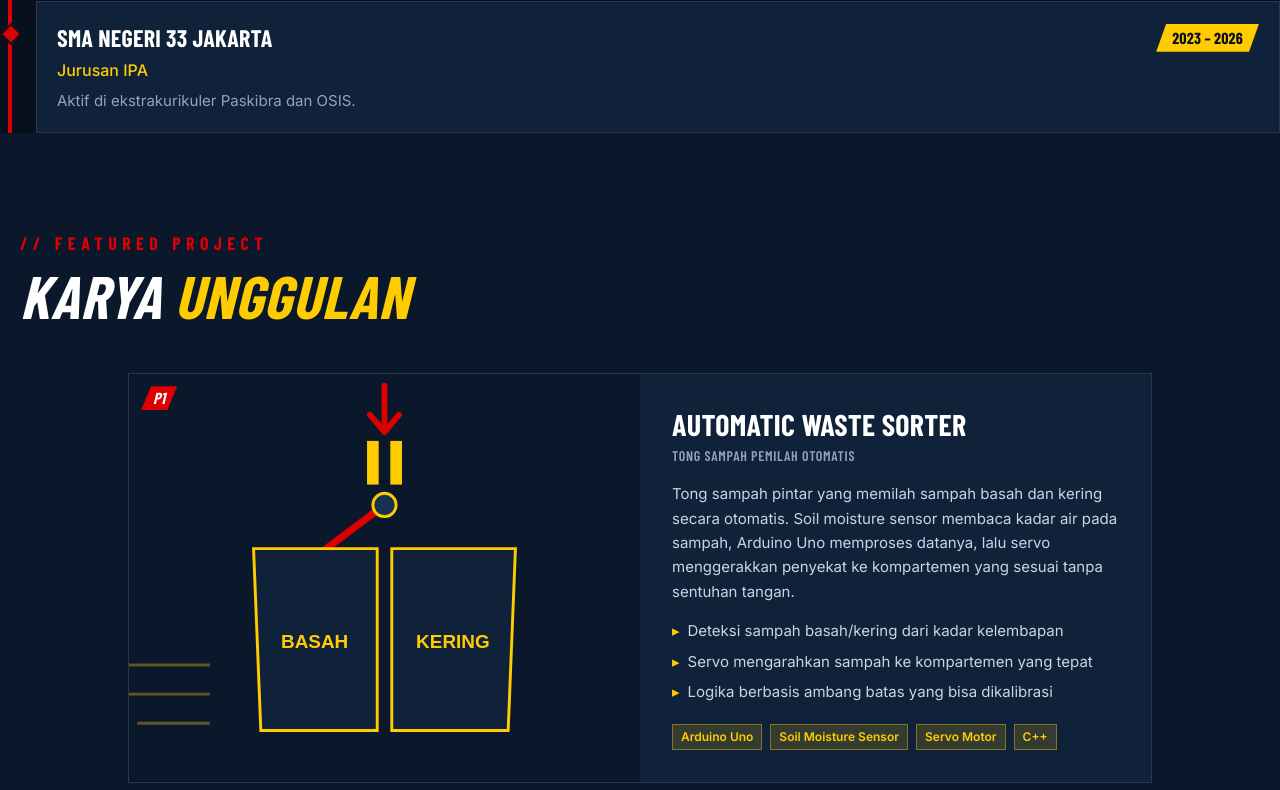
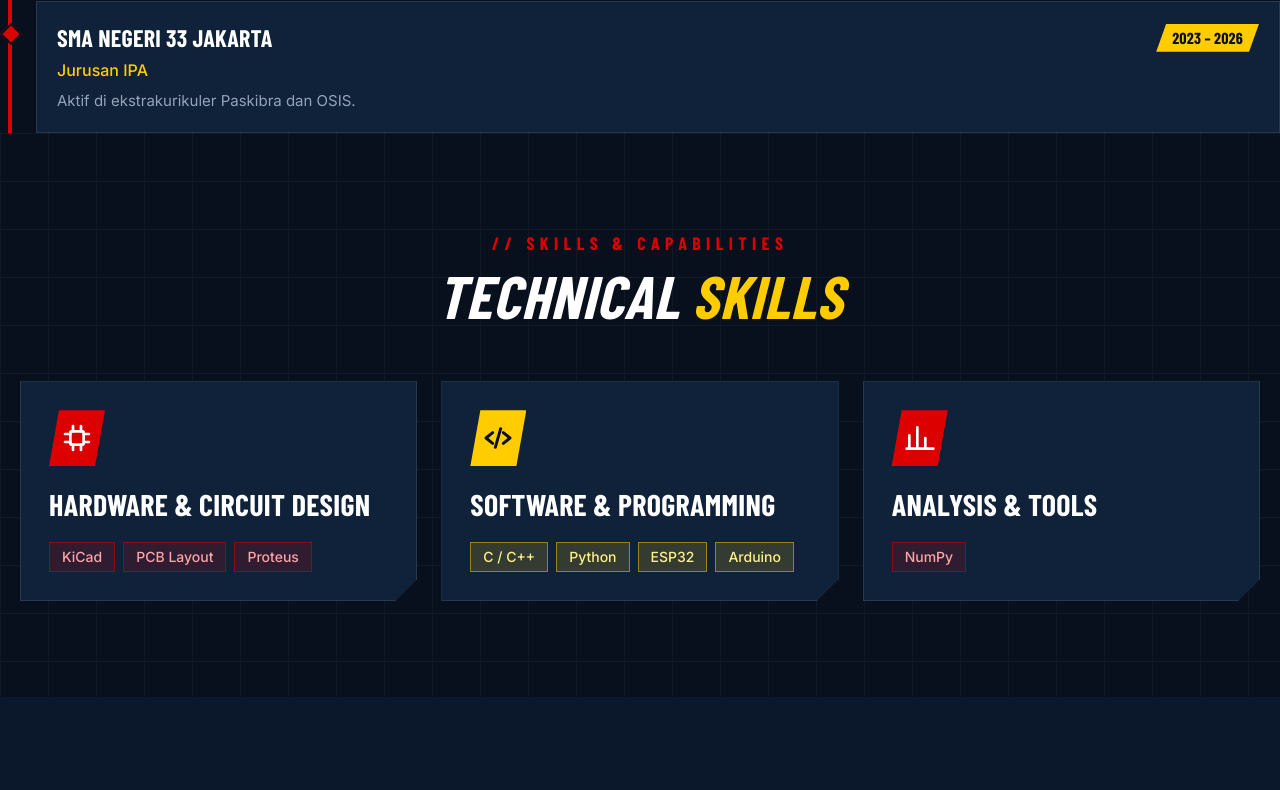
Before and after one commit to jshuaaprianto/portofolio, a plain HTML site: page index.html in a window 1280 px wide. Shown: the part 1777-2567 px from the top of the page. Drawn offline with nearby package versions, Linux system fonts and the light colour scheme; a web font is replaced by a local one.

Commit message:
Update index.html

```diff
--- a/index.html
+++ b/index.html
@@ -194,6 +194,51 @@
   </div>
 </section>
 
+<section id="skills" class="py-24 bg-navy-950 grid-bg">
+  <div class="max-w-7xl mx-auto px-5">
+    <div class="reveal text-center">
+      <p class="font-display font-bold uppercase tracking-[0.3em] text-crimson text-lg">// Skills &amp; Capabilities</p>
+      <h2 class="font-display font-extrabold italic uppercase text-5xl md:text-6xl text-white mt-2">Technical <span class="text-speed">Skills</span></h2>
+    </div>
+
+    <div class="mt-14 grid md:grid-cols-3 gap-6">
+      <!-- Hardware -->
+      <div class="card reveal slant-card bg-navy-800 border border-white/10 p-7">
+        <div class="w-14 h-14 bg-crimson flex items-center justify-center mb-5 slant-btn">
+          <svg class="w-8 h-8 text-white" fill="none" stroke="currentColor" stroke-width="2" viewBox="0 0 24 24"><rect x="7" y="7" width="10" height="10" rx="1"/><path stroke-linecap="round" d="M9 3v4M15 3v4M9 17v4M15 17v4M3 9h4M3 15h4M17 9h4M17 15h4"/></svg>
+        </div>
+        <h3 class="font-display font-bold uppercase text-3xl text-white">Hardware &amp; Circuit Design</h3>
+        <div class="mt-5 flex flex-wrap gap-2 text-sm font-medium">
+          <span class="px-3 py-1 bg-crimson/15 text-red-300 border border-crimson/50">KiCad</span>
+          <span class="px-3 py-1 bg-crimson/15 text-red-300 border border-crimson/50">PCB Layout</span>
+          <span class="px-3 py-1 bg-crimson/15 text-red-300 border border-crimson/50">Proteus</span>
+        </div>
+      </div>
+      <!-- Software -->
+      <div class="card reveal slant-card bg-navy-800 border border-white/10 p-7">
+        <div class="w-14 h-14 bg-speed flex items-center justify-center mb-5 slant-btn">
+          <svg class="w-8 h-8 text-navy-950" fill="none" stroke="currentColor" stroke-width="2.2" viewBox="0 0 24 24"><path stroke-linecap="round" stroke-linejoin="round" d="M8 8l-5 4 5 4M16 8l5 4-5 4M14 5l-4 14"/></svg>
+        </div>
+        <h3 class="font-display font-bold uppercase text-3xl text-white">Software &amp; Programming</h3>
+        <div class="mt-5 flex flex-wrap gap-2 text-sm font-medium">
+          <span class="px-3 py-1 bg-speed/15 text-yellow-200 border border-speed/50">C / C++</span>
+          <span class="px-3 py-1 bg-speed/15 text-yellow-200 border border-speed/50">Python</span>
+          <span class="px-3 py-1 bg-speed/15 text-yellow-200 border border-speed/50">ESP32</span>
+          <span class="px-3 py-1 bg-speed/15 text-yellow-200 border border-speed/50">Arduino</span>
+        </div>
+      </div>
+      <!-- Analysis -->
+      <div class="card reveal slant-card bg-navy-800 border border-white/10 p-7">
+        <div class="w-14 h-14 bg-crimson flex items-center justify-center mb-5 slant-btn">
+          <svg class="w-8 h-8 text-white" fill="none" stroke="currentColor" stroke-width="2" viewBox="0 0 24 24"><path stroke-linecap="round" stroke-linejoin="round" d="M4 20V10M10 20V4M16 20v-8M22 20H2"/></svg>
+        </div>
+        <h3 class="font-display font-bold uppercase text-3xl text-white">Analysis &amp; Tools</h3>
+        <div class="mt-5 flex flex-wrap gap-2 text-sm font-medium">
+          <span class="px-3 py-1 bg-crimson/15 text-red-300 border border-crimson/50">NumPy</span>
+        </div>
+      </div>
+    </div>
+</section>
 <!-- ================= PROJECTS ================= -->
 <section id="projects" class="py-24 bg-navy-900">
   <div class="max-w-7xl mx-auto px-5">
```
